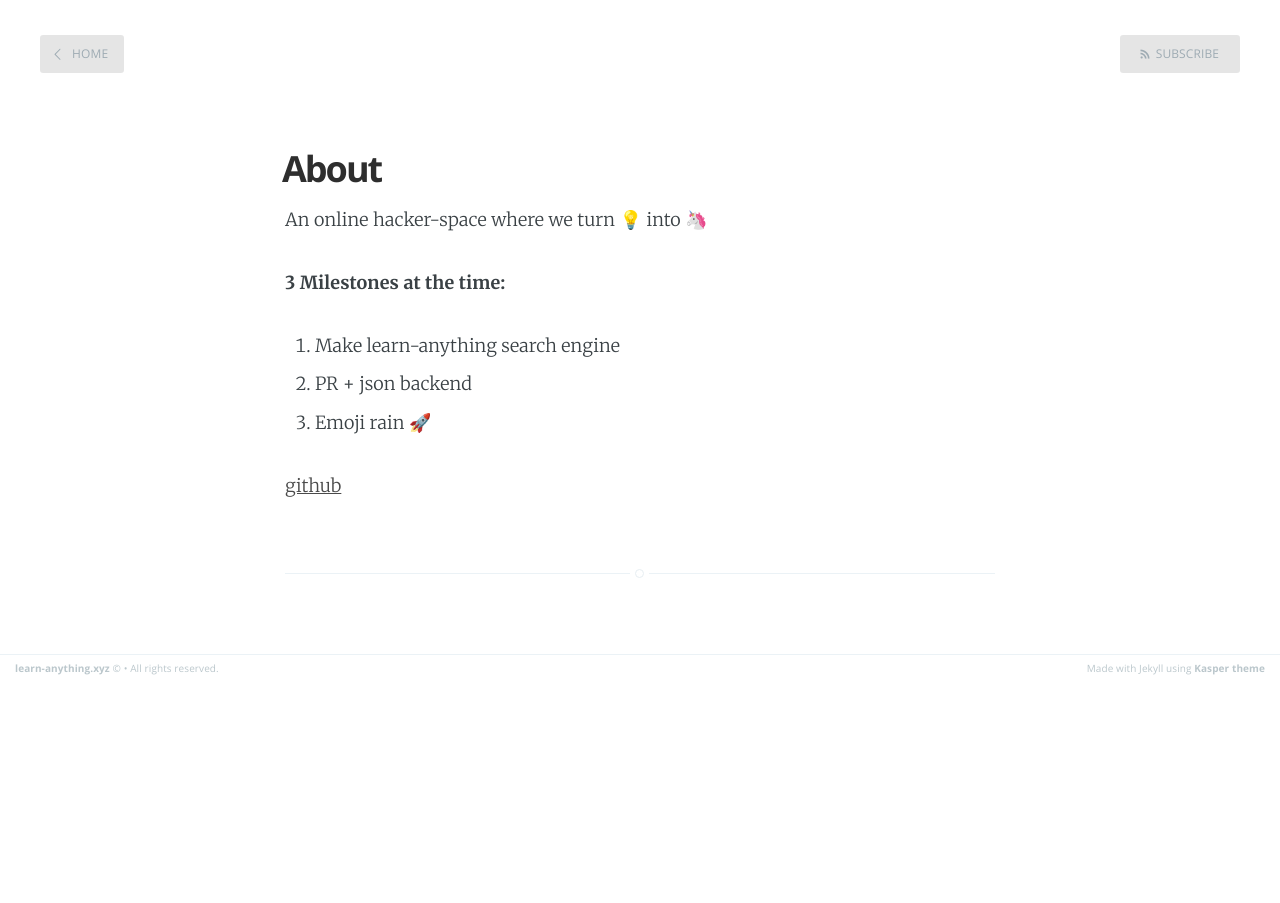
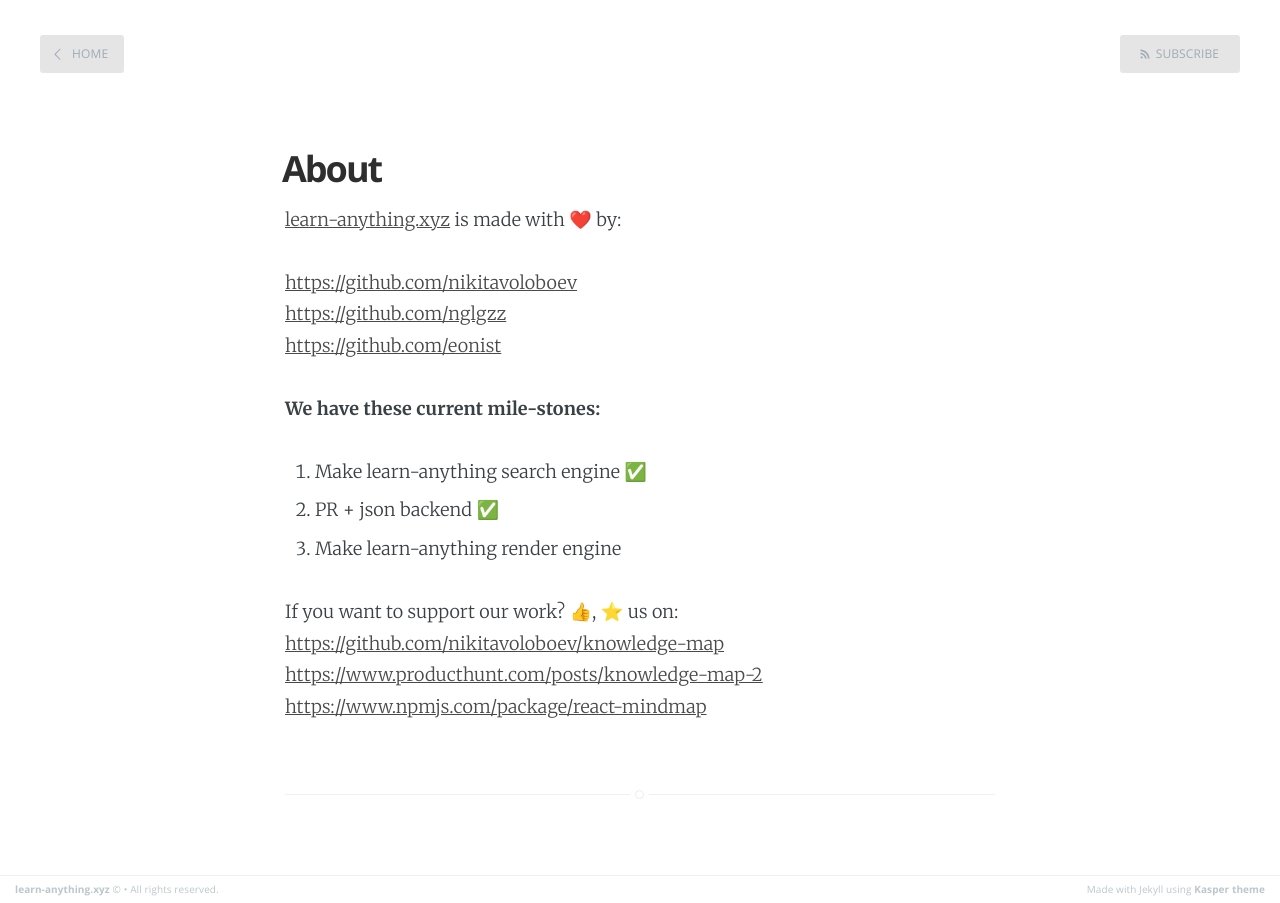
Before and after one commit to jeffreyyoung/learn-anything.github.io, a Jekyll site: the page built from about.md, in a window 1280 px wide. Built offline with Jekyll 4.4.1, drawn with Linux system fonts in a browser that asks for light colours.

Commit message:
Update about.md

```diff
--- a/about.md
+++ b/about.md
@@ -3,13 +3,20 @@
 title: About
 ---
 
-An online hacker-space where we turn 💡 into 🦄
+[learn-anything.xyz](learn-anything.xyz) is made with ❤️ by:
+
+[https://github.com/nikitavoloboev](https://github.com/nikitavoloboev)
+[https://github.com/nglgzz](https://github.com/nglgzz)
+[https://github.com/eonist](https://github.com/eonist)
+
+**We have these current mile-stones:**
+
+1. Make learn-anything search engine ✅
+2. PR + json backend ✅
+3. Make learn-anything render engine
 
 
-**3 Milestones at the time:**
-
-1. Make learn-anything search engine
-2. PR + json backend
-3. Emoji rain 🚀
-
-[github](https://github.com/nikitavoloboev/knowledge-map)
+If you want to support our work? 👍, ⭐ us on:
+[https://github.com/nikitavoloboev/knowledge-map](https://github.com/nikitavoloboev/knowledge-map)
+[https://www.producthunt.com/posts/knowledge-map-2](https://www.producthunt.com/posts/knowledge-map-2)
+[https://www.npmjs.com/package/react-mindmap](https://www.npmjs.com/package/react-mindmap)
```
